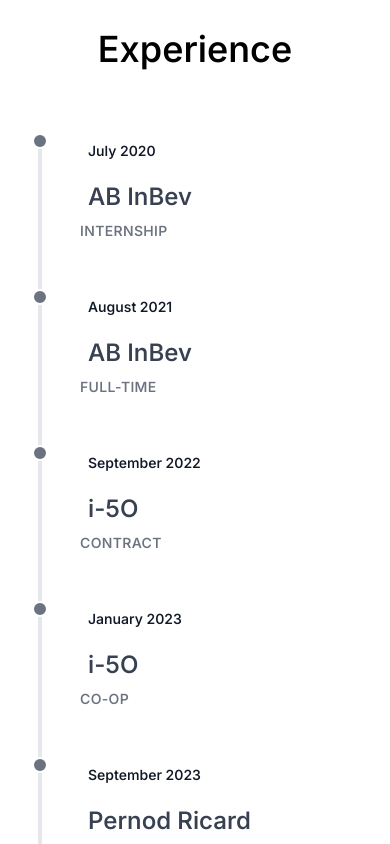
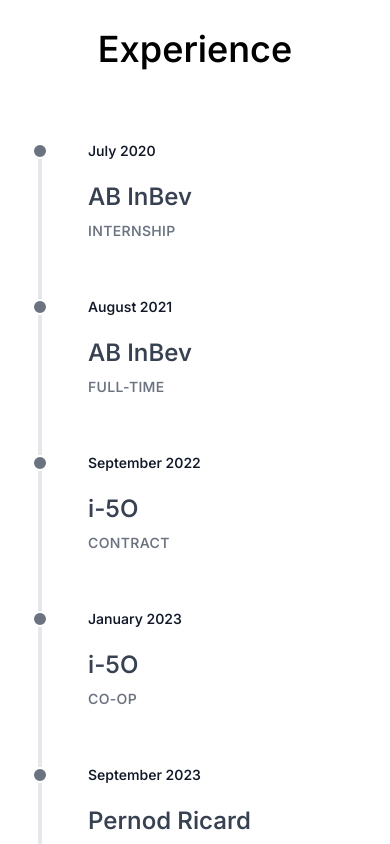
Before and after one commit to sarthakkhanduja/portfolio, a React (Vite) app in the folder client/: page / in a window 390 px wide. Shown: the part 880-1724 px from the top of the page. Built offline with nearby package versions, Linux system fonts and the light colour scheme.

Commit message:
time line fixed

```diff
--- a/client/src/components/Timeline.tsx
+++ b/client/src/components/Timeline.tsx
@@ -37,7 +37,7 @@ export default function Timeline() {
 
       <div className={`w-full py-8 px-4 font-display ${isAnyModalVisible ? 'blur-xl' : ''}`}>
         {/* Timeline */}
-        <ol className="relative flex flex-col md:flex-row md:justify-between after:content-[''] after:absolute after:w-1 md:after:w-full after:h-full md:after:h-1 after:bg-gray-200 after:left-1.5 md:after:left-0 after:top-0 md:after:top-[2%]">
+        <ol className="relative flex flex-col md:flex-row md:justify-between after:content-[''] after:absolute after:w-1 md:after:w-full after:h-full md:after:h-1 after:bg-gray-200 after:left-1.5 md:after:left-0 after:top-4 md:after:top-[3.5%]">
           {[
             { date: "July 2020", company: "AB InBev", type: "INTERNSHIP", modalSetter: setIsDevInternModalVisible },
             { date: "August 2021", company: "AB InBev", type: "FULL-TIME", modalSetter: setIsSeniorAnalystModalVisible },
@@ -53,7 +53,7 @@ export default function Timeline() {
               className={`relative flex flex-col md:items-center mb-12 md:mb-0 pl-12 md:pl-0 md:w-1/5 transition-transform duration-300 hover:scale-105 hover:cursor-pointer ${hovered[index] ? 'scale-105' : ''}`}
             >
               {/* Bullet */}
-              <div className="absolute left-0 md:static size-4 z-40 bg-gray-500 rounded-full border-2 border-white md:mb-4"></div>
+              <div className="absolute left-0 top-2.5 md:static size-4 z-40 bg-gray-500 rounded-full border-2 border-white md:mb-4"></div>
 
               {/* Date */}
               <h3 className={`mb-2 md:mb-4 p-2 rounded-3xl text-sm md:text-xl font-display font-custom text-gray-900 ${hovered[index] ? 'bg-[#DFFF9C]' : ''}`}>{item.date}</h3>
@@ -61,7 +61,7 @@ export default function Timeline() {
               {/* Title */}
               <div className="flex flex-col items-start md:items-center justify-center">
                 <h3 className={`p-2 text-2xl md:text-3xl font-display font-custom leading-none text-gray-700 ${hovered[index] ? 'bg-[#DFFF9C]' : ''} rounded-3xl`}>{item.company}</h3>
-                <h3 className="mt-1 text-sm md:text-lg font-display font-custom tracking-wide text-gray-500">{item.type}</h3>
+                <h3 className="mt-1 pl-2 text-sm md:text-lg font-display font-custom tracking-wide text-gray-500">{item.type}</h3>
               </div>
             </li>
           ))}
```
